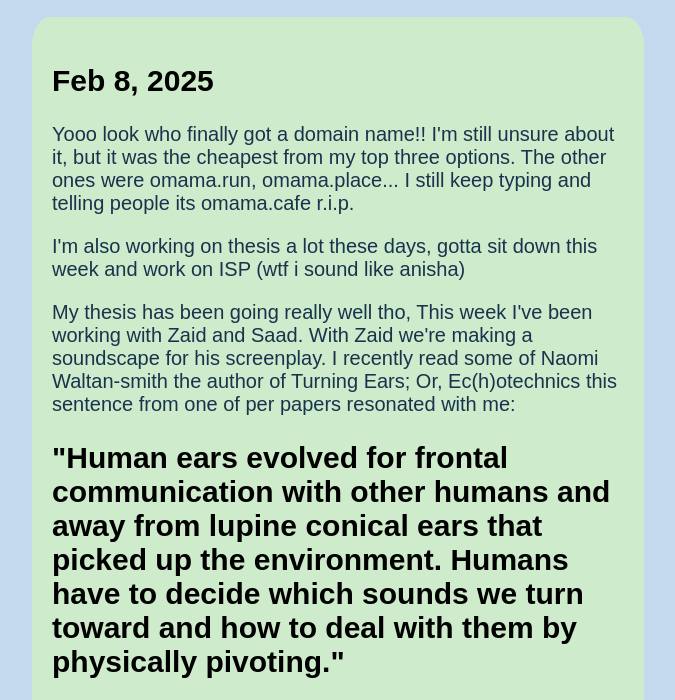
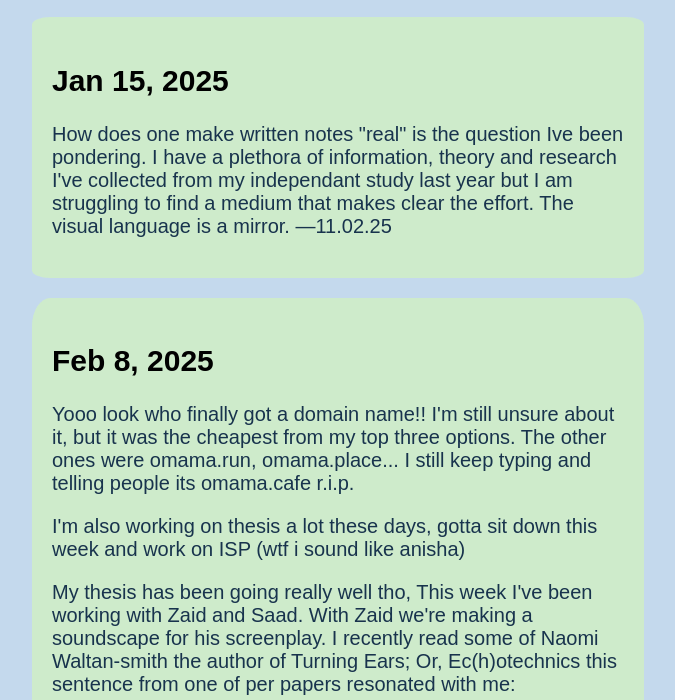
Before and after one commit to runamoto/my-website, a website: page pinboard.html in a window 1280 px wide. Shown: the part 92-792 px from the top of the page, without its empty margins (302-977 px from the left). Drawn offline with Linux system fonts and the light colour scheme.

Commit message:
pinboard update and api files

```diff
--- a/pinboard.html
+++ b/pinboard.html
@@ -122,6 +122,18 @@
 
         <div class="card">
           <h1></h1>
+          <h2>Jan 15, 2025</h2>
+          <p>
+            How does one make written notes "real" is the question Ive been
+            pondering. I have a plethora of information, theory and research
+            I've collected from my independant study last year but I am
+            struggling to find a medium that makes clear the effort. The visual
+            language is a mirror. —11.02.25
+          </p>
+        </div>
+
+        <div class="card">
+          <h1></h1>
           <h2>Feb 8, 2025</h2>
           <p>
             Yooo look who finally got a domain name!! I'm still unsure about it,
```
Also changed, not shown: index.html (+3 -1 lines), package.json (added, +23 -0 lines), pinboard.js (added, +17 -0 lines), pinboard-images/aaryan.png (added), 3 other files.
